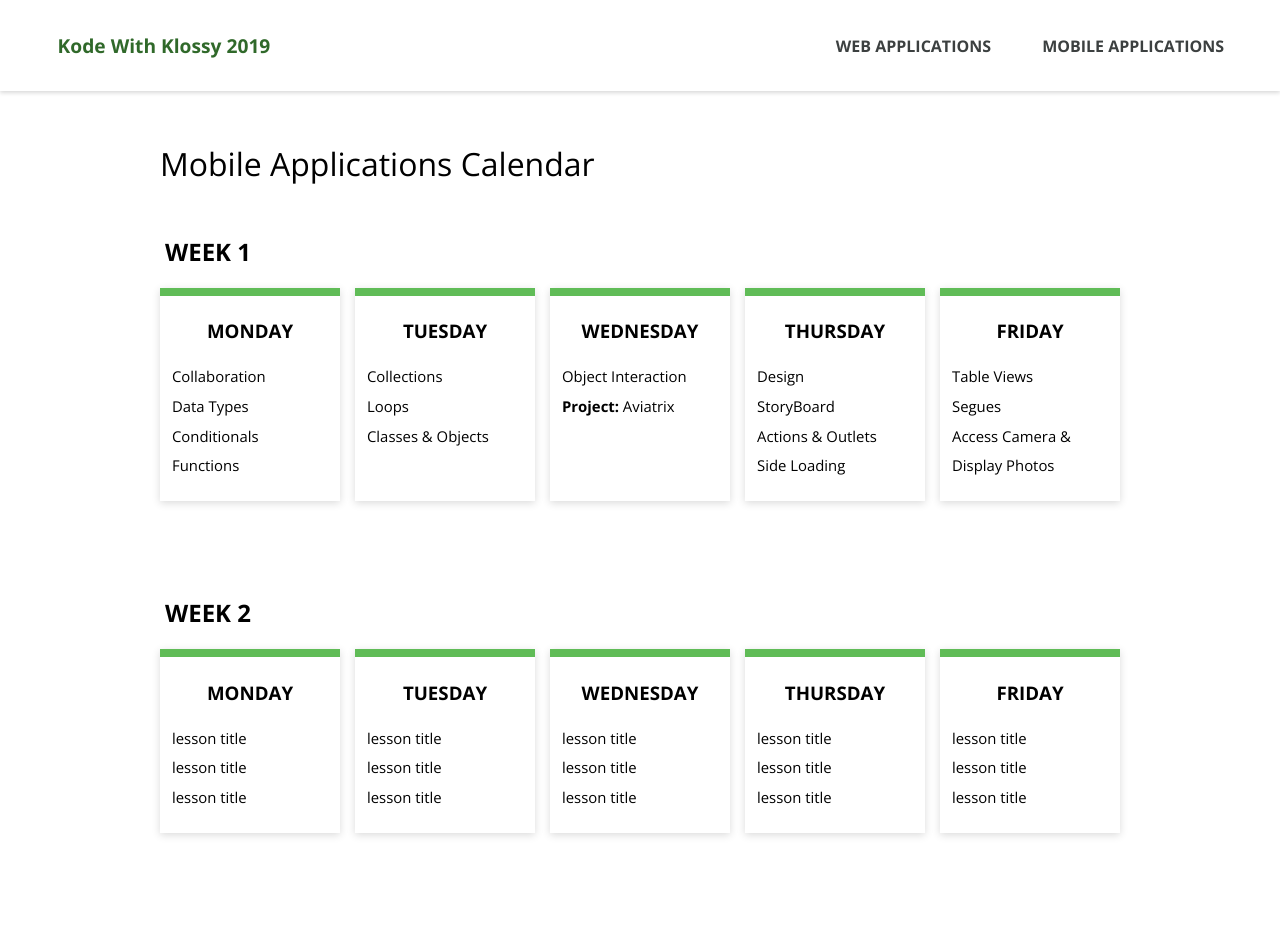
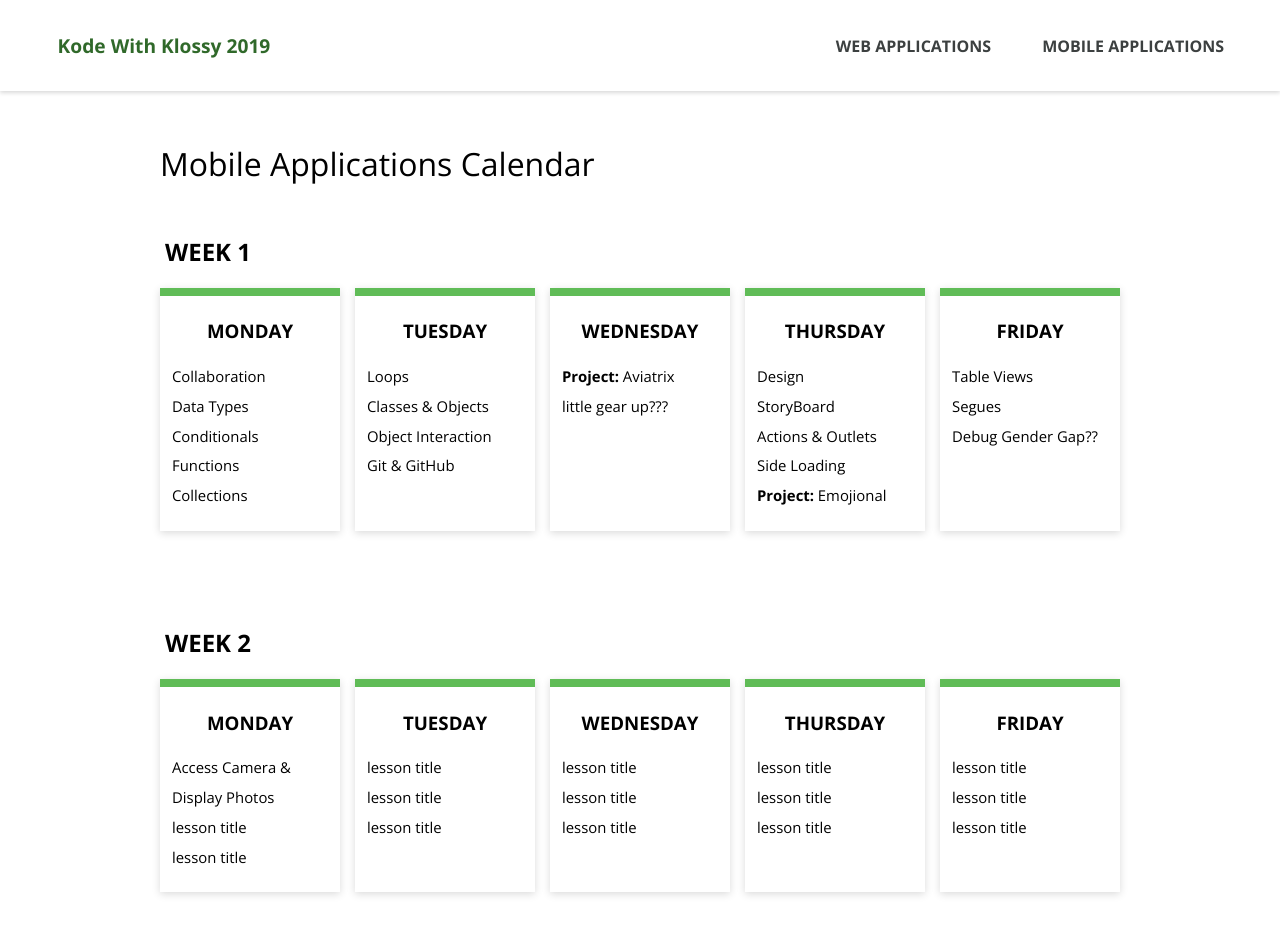
Before and after one commit to ameseee/kwk-curriculum-site, a Jekyll site: the page built from swift-ios/calendar/index.md, in a window 1280 px wide, cut to the strip 0-936 px from the top of the page. Built offline with Jekyll 4.4.1, drawn with Linux system fonts in a browser that asks for light colours; nearby versions of some CDN libraries.

Commit message:
Rearrange Mobile calendar

```diff
--- a/swift-ios/calendar/index.md
+++ b/swift-ios/calendar/index.md
@@ -12,21 +12,23 @@ title: Mobile Applications Calendar
           <li>Data Types</li>
           <li>Conditionals</li>
           <li>Functions</li>
+          <li>Collections</li>
         </ul>
       </article>
         <article class="day-card">
         <h3>Tuesday</h3>
         <ul>
-          <li>Collections</li>
           <li>Loops</li>
           <li>Classes & Objects</li>
+          <li>Object Interaction</li>
+          <li>Git & GitHub</li>
         </ul>
       </article>
         <article class="day-card">
         <h3>Wednesday</h3>
         <ul>
-          <li>Object Interaction</li>
           <li><strong>Project:</strong> Aviatrix</li>
+          <li>little gear up???</li>
         </ul>
       </article>
         <article class="day-card">
@@ -36,6 +38,7 @@ title: Mobile Applications Calendar
           <li>StoryBoard</li>
           <li>Actions & Outlets</li>
           <li>Side Loading</li>
+          <li><strong>Project:</strong> Emojional</li>
         </ul>
       </article>
         <article class="day-card">
@@ -43,7 +46,7 @@ title: Mobile Applications Calendar
         <ul>
           <li>Table Views</li>
           <li>Segues</li>
-          <li>Access Camera & Display Photos</li>
+          <li>Debug Gender Gap??</li>
         </ul>
       </article>
     </section>
@@ -55,7 +58,7 @@ title: Mobile Applications Calendar
         <article class="day-card">
         <h3>Monday</h3>
         <ul>
-          <li>lesson title</li>
+          <li>Access Camera & Display Photos</li>
           <li>lesson title</li>
           <li>lesson title</li>
         </ul>
```
Also changed, not shown: swift-ios/lessons/index.md (+1 -1 lines).
